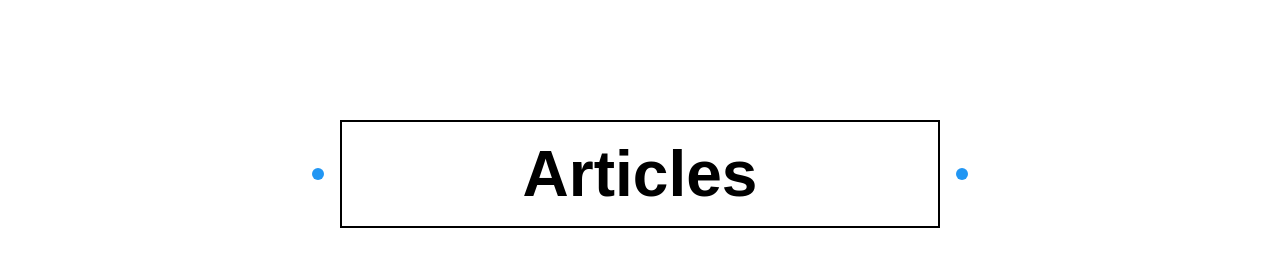
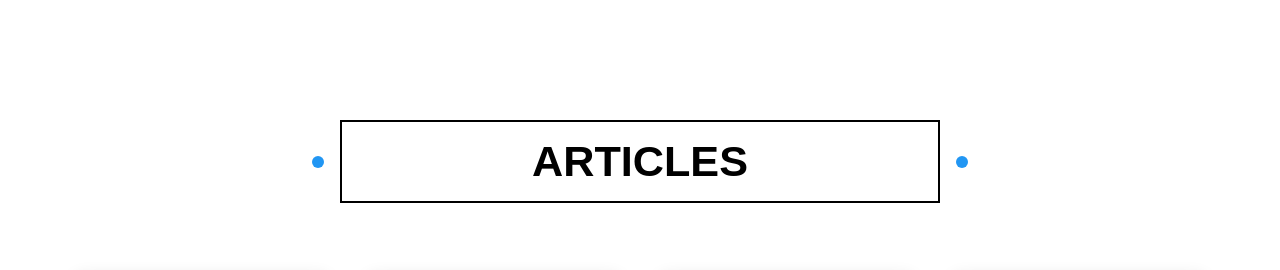
Before and after one commit to samir-ali-10/phantom, a plain HTML site: page index.html in a window 1280 px wide. Shown: the part 780-1050 px from the top of the page. Drawn offline with Linux system fonts and the light colour scheme.

Commit message:
repo created again

```diff
--- a/css/styles.css
+++ b/css/styles.css
@@ -58,8 +58,9 @@ ul {
     padding: 15px 0;
     margin: 0 auto 70px auto;
     position: relative;
-    font-size: 4rem;
+    font-size: 2.7rem;
     z-index: 1;
+    text-transform: uppercase;
   }
 
   .main-title::before,
```
